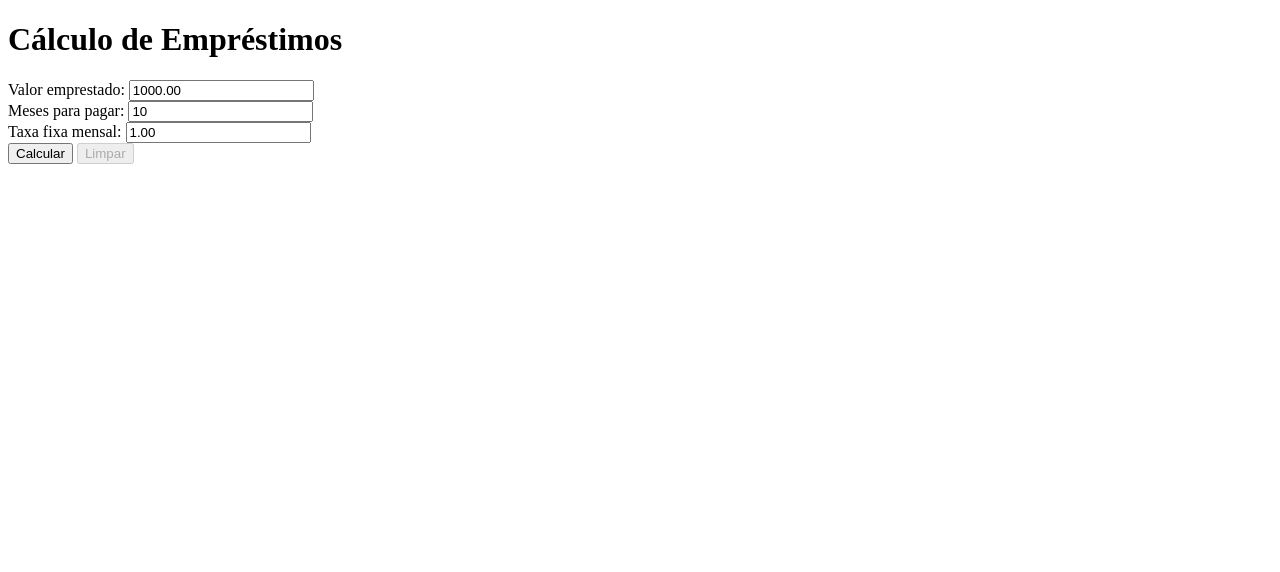
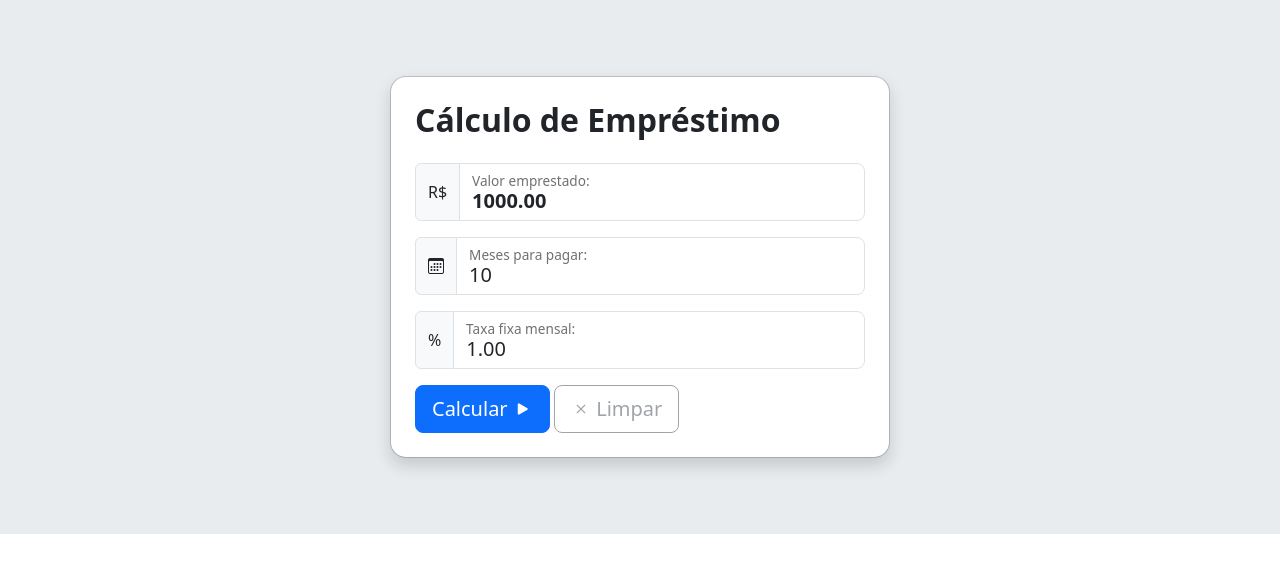
Before and after one commit to wilsonferro/app-calculo-emprestimo, a plain HTML site: page mvp1-javascript/index.html in a window 1280 px wide. Drawn offline with nearby package versions, Linux system fonts and the light colour scheme.

Commit message:
update: mvp1 added bootstrap for better visual

```diff
--- a/mvp1-javascript/index.html
+++ b/mvp1-javascript/index.html
@@ -2,7 +2,8 @@
 <html lang="pt-BR">
 <head>
     <meta charset="UTF-8">
-    <title>Cálculo de Empréstimos</title>
+    <meta name="viewport" content="width=device-width, initial-scale=1">
+    <title>Cálculo de Empréstimo</title>
     <style>
         .entrada {
             break-after: always;
@@ -10,6 +11,9 @@
         .destaque {
             background-color: lightgray;
             padding: 0.25em;
+        }
+        #valor {
+            font-weight: bold;
         }
     </style>
     <script>
@@ -50,6 +54,7 @@
                 pegou: document.getElementById('pegouDisplay'),
                 parcelas: document.getElementById('parcelasDisplay'),
                 valorPrestacao: document.getElementById('valorPrestacaoDisplay'),
+                valorPrestacaoLine: document.getElementById('valorPrestacaoLineDisplay'),
                 juros: document.getElementById('jurosDisplay'),
                 total: document.getElementById('totalDisplay')
             }
@@ -81,6 +86,7 @@
             display.pegou.innerText = resultado.input.valorEmprestado;
             display.parcelas.innerText = resultado.input.mesesParaPagar;
             display.valorPrestacao.innerText = resultado.output.parcelaFixaMensal;
+            display.valorPrestacaoLine.innerText = resultado.output.parcelaFixaMensal;
             display.juros.innerText = resultado.output.juros;
             display.total.innerText = resultado.output.total;
 
@@ -93,45 +99,71 @@
             document.getElementById('limparButton').disabled = true;
         }
     </script>
+    <link href="https://cdn.jsdelivr.net/npm/bootstrap@5.3.3/dist/css/bootstrap.min.css" rel="stylesheet" integrity="sha384-QWTKZyjpPEjISv5WaRU9OFeRpok6YctnYmDr5pNlyT2bRjXh0JMhjY6hW+ALEwIH" crossorigin="anonymous">
+    <link rel="stylesheet" href="https://cdn.jsdelivr.net/npm/bootstrap-icons@1.11.3/font/bootstrap-icons.min.css">
 </head>
 <body>
 
-<h1>Cálculo de Empréstimos</h1>
+<div class="modal modal-sheet position-static d-block bg-body-secondary p-2 py-md-5" tabindex="-1" role="dialog" id="modalSignin">
+    <div class="modal-dialog" role="document">
+        <div class="modal-content rounded-4 shadow">
+            <div class="modal-header p-4 pb-4 border-bottom-0">
+                <h1 class="fw-bold mb-0 fs-2">Cálculo de Empréstimo</h1>
+            </div>
 
-<div class="entrada">
-    <label for="valor">Valor emprestado:</label>
-    <input type="number" id="valor" value="1000.00" placeholder="0.00">
-</div>
+            <div class="modal-body p-4 pt-0">
+                <form class="">
 
-<div class="entrada">
-    <label for="meses">Meses para pagar:</label>
-    <input type="number" id="meses" value="10" placeholder="0">
-</div>
+                    <div class="input-group mb-3">
+                        <span class="input-group-text">R$</span>
+                        <div class="form-floating">
+                            <input type="number" class="form-control form-control-lg" id="valor" value="1000.00" placeholder="0.00">
+                            <label for="valor">Valor emprestado:</label>
+                        </div>
+                    </div>
 
-<div class="entrada">
-    <label for="taxa">Taxa fixa mensal:</label>
-    <input type="number" id="taxa" value="1.00" placeholder="0.00">
-</div>
+                    <div class="input-group mb-3">
+                        <span class="input-group-text"><i class="bi bi-calendar3"></i></span>
+                        <div class="form-floating">
+                            <input type="number" class="form-control form-control-lg" id="meses" value="10" placeholder="0">
+                            <label for="meses">Meses para pagar:</label>
+                        </div>
+                    </div>
 
-<div>
-    <input type="button" id="calcularButton" value="Calcular" onclick="calcular_e_mostrarResultado()">
-    <input type="button" id="limparButton" value="Limpar" onclick="limparResultado()" disabled>
-</div>
+                    <div class="input-group mb-3">
+                        <span class="input-group-text">%</span>
+                        <div class="form-floating">
+                            <input type="number" class="form-control form-control-lg" id="taxa" value="1.00" placeholder="0.00">
+                            <label for="taxa">Taxa fixa mensal:</label>
+                        </div>
+                    </div>
 
-<div id="resultadoDisplay" style="display: none;">
-    <div>
-        <h3>Você pegou R$ <span id="pegouDisplay"></span> e pagará:</h3>
-        <h1><span class="destaque"><small><span id="parcelasDisplay">?</span>x </small> R$ <span id="valorPrestacaoDisplay">?</span></h1>
-    </div>
+                    <div>
+                        <button type="button" id="calcularButton" onclick="calcular_e_mostrarResultado()" class="btn btn-lg rounded-3 btn-primary">
+                            Calcular <i class="bi bi-play-fill"></i>
+                        </button>
+                        <button type="button" id="limparButton" onclick="limparResultado()" disabled class="btn btn-lg rounded-3 btn-outline-secondary">
+                            <i class="bi bi-x"></i> Limpar
+                        </button>
+                    </div>
+                </form>
 
-    <div>
-        Detalhes:
-        <ul>
-            <li>Juros: <strong>R$ <span id="jurosDisplay">?</span></strong></li>
-            <li>Total: <strong>R$ <span id="totalDisplay">?</span></strong></li>
-        </ul>
+                <div class="card mt-4" id="resultadoDisplay" style="display: none;">
+                    <div class="card-body">
+                      <h2 class="card-title"><strong>R$ <span id="valorPrestacaoDisplay">?</span></strong></h2>
+                      <h6 class="card-subtitle mb-2 text-body-secondary">Em 10x</h6>
+                      <p class="card-text">Você pegou R$ <span id="pegouDisplay">?</span> e pagará
+                        <span id="parcelasDisplay">?</span> parcelas fixas mensais de <strong>R$ <span id="valorPrestacaoLineDisplay">?</span></strong>.</p>
+                      <p class="card-text">Juros: R$ <span id="jurosDisplay">?</span> &nbsp; Total: R$ <span id="totalDisplay">?</span></p>
+                      <a href="#" class="card-link" onclick="limparResultado()">Fazer novo cálculo</a>
+                    </div>
+                </div>
+            </div>
+        </div>
     </div>
 </div>
 
+<script src="https://cdn.jsdelivr.net/npm/bootstrap@5.3.3/dist/js/bootstrap.bundle.min.js" integrity="sha384-YvpcrYf0tY3lHB60NNkmXc5s9fDVZLESaAA55NDzOxhy9GkcIdslK1eN7N6jIeHz" crossorigin="anonymous"></script>
+
 </body>
 </html>
```
Also changed, not shown: 1 other file.
